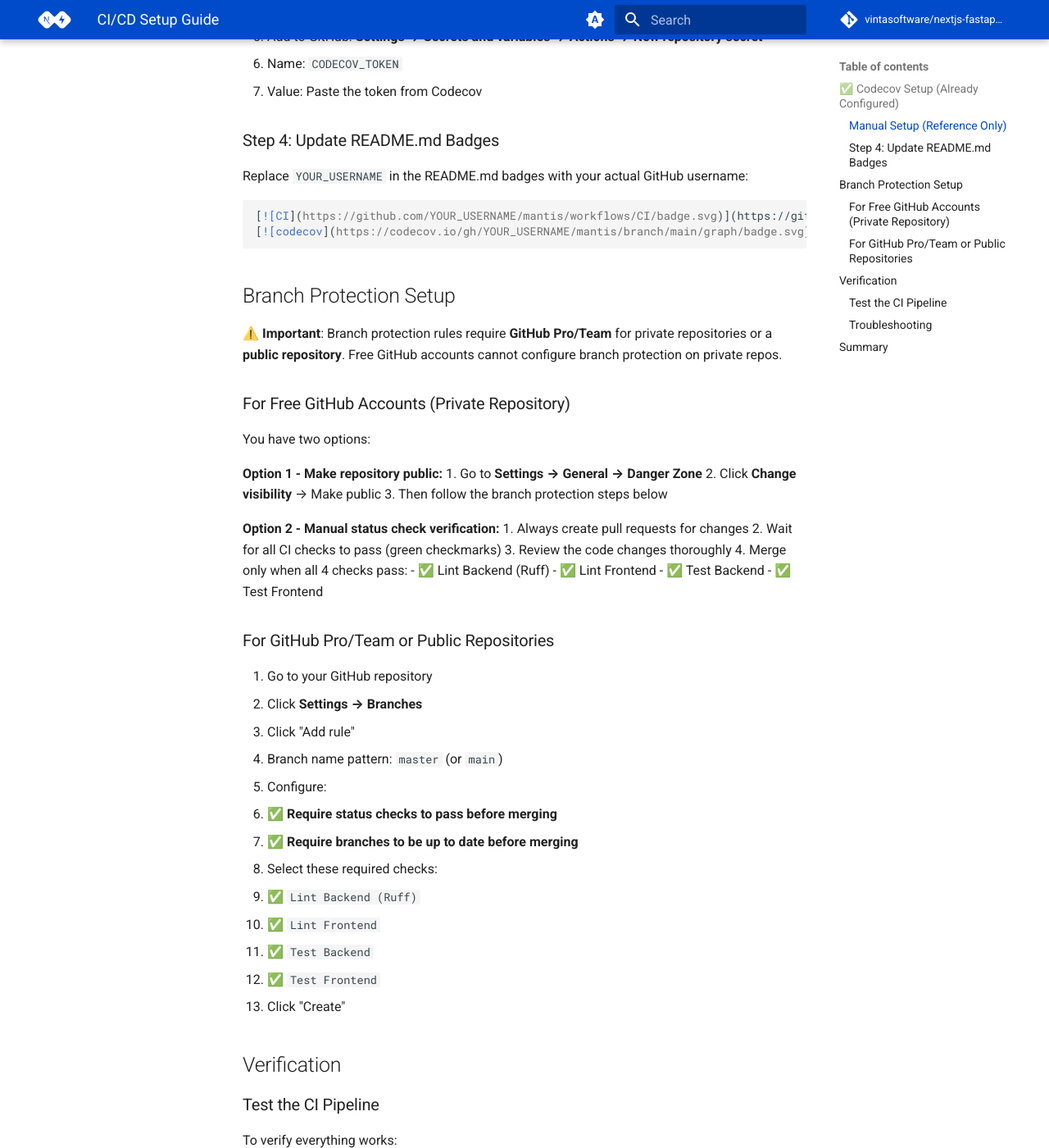
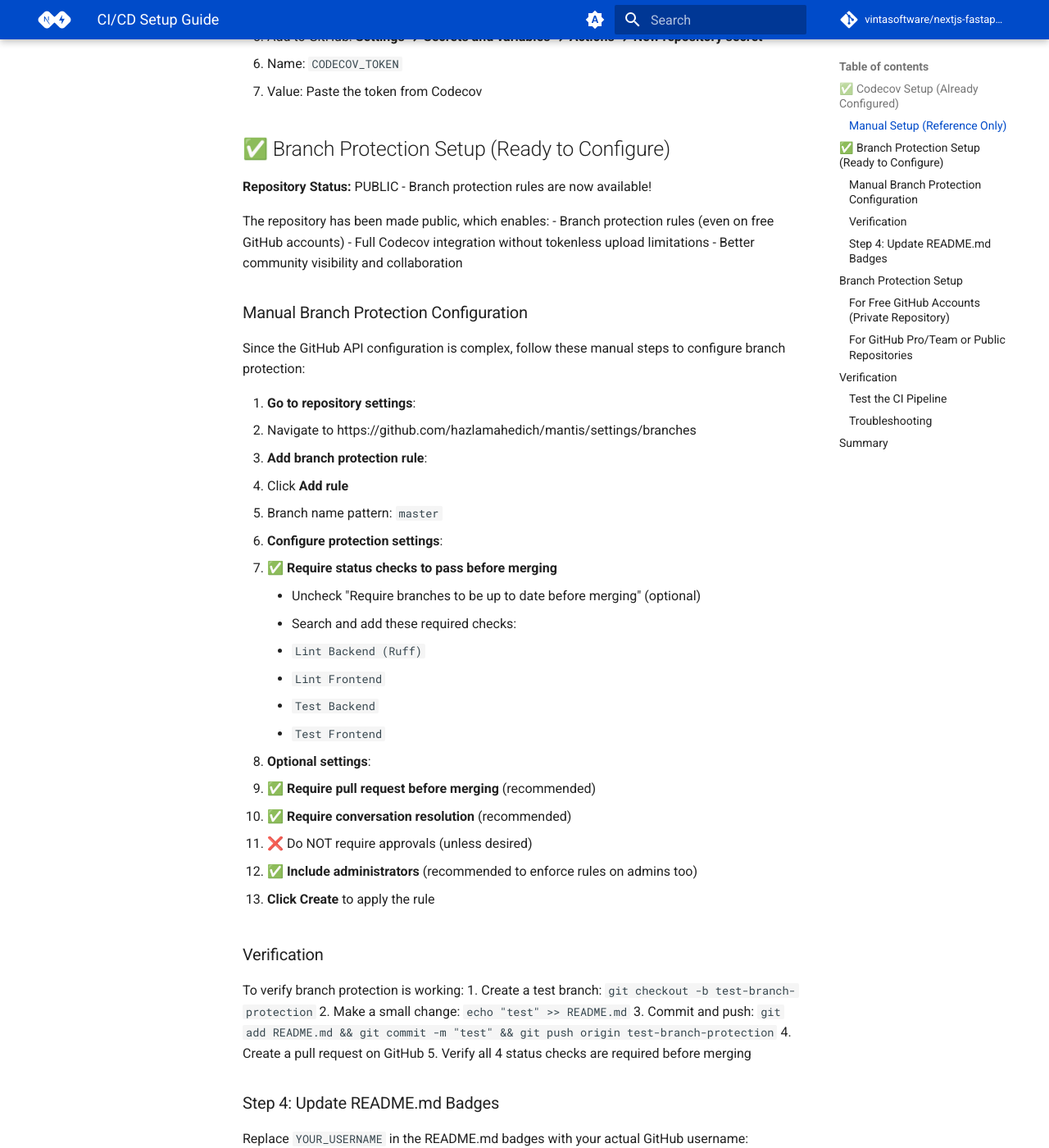
Before and after one commit to hazlamahedich/mantis, an MkDocs documentation site: the page built from docs/CI_SETUP.md, in a window 1280 px wide and 1400 px high, scrolled down 685 px. Shown: the whole window at 82% size. Built offline with MkDocs 1.6.1 and Material for MkDocs 9.7.7, drawn with Linux system fonts in a browser that asks for light colours; comment, search, counter and statistics services are not loaded; the version menu is left out; some of the changed text lies outside the part shown.

Commit message:
docs(ci): update documentation for public repository and branch protection
- Mark repository as PUBLIC in CI_SETUP.md
- Add manual branch protection configuration instructions
- Update story 0.3 document with public repository status

```diff
--- a/docs/CI_SETUP.md
+++ b/docs/CI_SETUP.md
@@ -7,6 +7,7 @@
 The Codecov token has been added to GitHub Secrets:
 - Secret Name: `CODECOV_TOKEN`
 - Status: ✅ Active
+- Repository visibility: ✅ **PUBLIC** (enables full Codecov features)
 
 Coverage reports will be automatically uploaded to Codecov on every CI run.
 
@@ -21,6 +22,52 @@
 5. Add to GitHub: **Settings → Secrets and variables → Actions → New repository secret**
    - Name: `CODECOV_TOKEN`
    - Value: Paste the token from Codecov
+
+## ✅ Branch Protection Setup (Ready to Configure)
+
+**Repository Status:** PUBLIC - Branch protection rules are now available!
+
+The repository has been made public, which enables:
+- Branch protection rules (even on free GitHub accounts)
+- Full Codecov integration without tokenless upload limitations
+- Better community visibility and collaboration
+
+### Manual Branch Protection Configuration
+
+Since the GitHub API configuration is complex, follow these manual steps to configure branch protection:
+
+1. **Go to repository settings**:
+   - Navigate to https://github.com/hazlamahedich/mantis/settings/branches
+
+2. **Add branch protection rule**:
+   - Click **Add rule**
+   - Branch name pattern: `master`
+
+3. **Configure protection settings**:
+   - ✅ **Require status checks to pass before merging**
+     - Uncheck "Require branches to be up to date before merging" (optional)
+     - Search and add these required checks:
+       - `Lint Backend (Ruff)`
+       - `Lint Frontend`
+       - `Test Backend`
+       - `Test Frontend`
+
+4. **Optional settings**:
+   - ✅ **Require pull request before merging** (recommended)
+   - ✅ **Require conversation resolution** (recommended)
+   - ❌ Do NOT require approvals (unless desired)
+   - ✅ **Include administrators** (recommended to enforce rules on admins too)
+
+5. **Click Create** to apply the rule
+
+### Verification
+
+To verify branch protection is working:
+1. Create a test branch: `git checkout -b test-branch-protection`
+2. Make a small change: `echo "test" >> README.md`
+3. Commit and push: `git add README.md && git commit -m "test" && git push origin test-branch-protection`
+4. Create a pull request on GitHub
+5. Verify all 4 status checks are required before merging
 
 ### Step 4: Update README.md Badges
 
```
Also changed, not shown: _bmad-output/implementation-artifacts/0-3-ci-cd-pipeline-with-quality-gates.md (+8 -2 lines).
